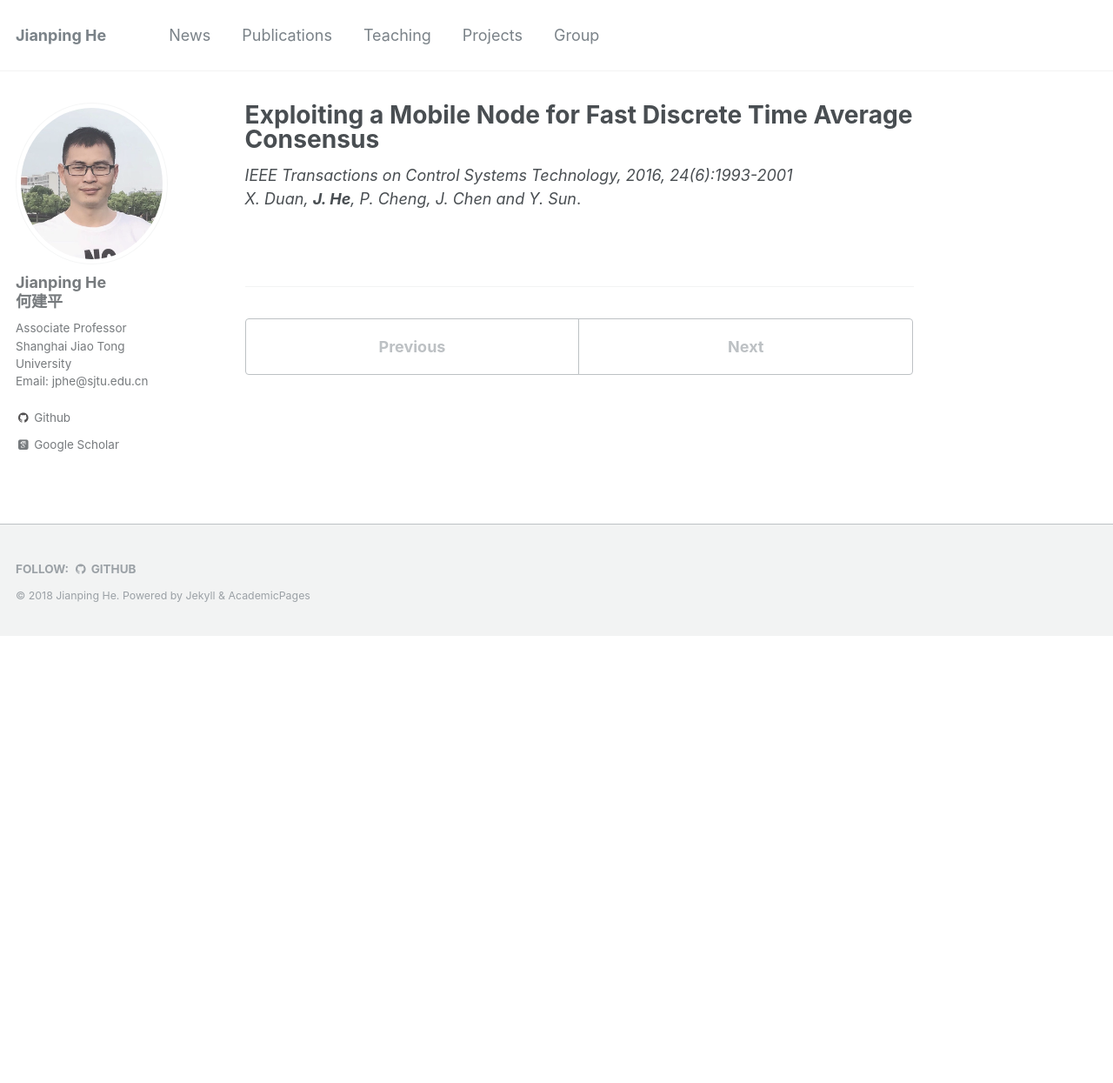
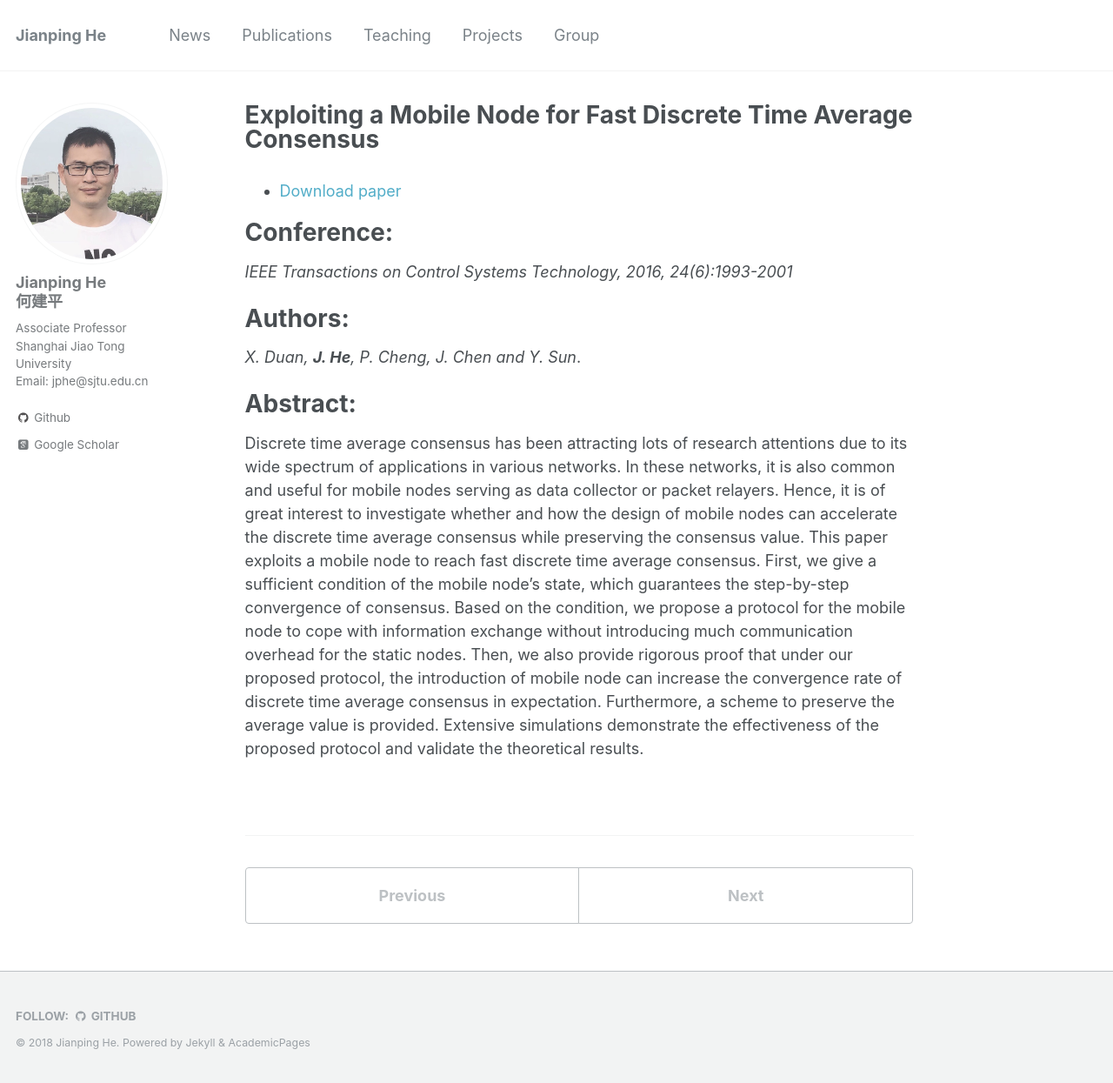
Before and after one commit to jiangshuozz/Jianping-He.github.io, a Jekyll site: the page built from _publications/2016-02-11-Exploiting-a-Mobile-Node.md, in a window 1280 px wide and 1245 px high. Shown: the whole window at 87% size. Built offline with Jekyll 4.4.1, drawn with Linux system fonts in a browser that asks for light colours; some web fonts are replaced.

Commit message:
Update 2016-02-11-Exploiting-a-Mobile-Node.md

```diff
--- a/_publications/2016-02-11-Exploiting-a-Mobile-Node.md
+++ b/_publications/2016-02-11-Exploiting-a-Mobile-Node.md
@@ -8,5 +8,17 @@ venue: '--'
 #paperurl: ''
 #citation: ''
 ---
+- [Download paper](https://ieeexplore.ieee.org/document/7405315/)
+
+
+Conference:
+===
 *IEEE Transactions on Control Systems Technology, 2016, 24(6):1993-2001*
+
+Authors:
+===
 *X. Duan, **J. He**, P. Cheng, J. Chen and Y. Sun*.
+
+Abstract:
+===
+Discrete time average consensus has been attracting lots of research attentions due to its wide spectrum of applications in various networks. In these networks, it is also common and useful for mobile nodes serving as data collector or packet relayers. Hence, it is of great interest to investigate whether and how the design of mobile nodes can accelerate the discrete time average consensus while preserving the consensus value. This paper exploits a mobile node to reach fast discrete time average consensus. First, we give a sufficient condition of the mobile node's state, which guarantees the step-by-step convergence of consensus. Based on the condition, we propose a protocol for the mobile node to cope with information exchange without introducing much communication overhead for the static nodes. Then, we also provide rigorous proof that under our proposed protocol, the introduction of mobile node can increase the convergence rate of discrete time average consensus in expectation. Furthermore, a scheme to preserve the average value is provided. Extensive simulations demonstrate the effectiveness of the proposed protocol and validate the theoretical results.
```
